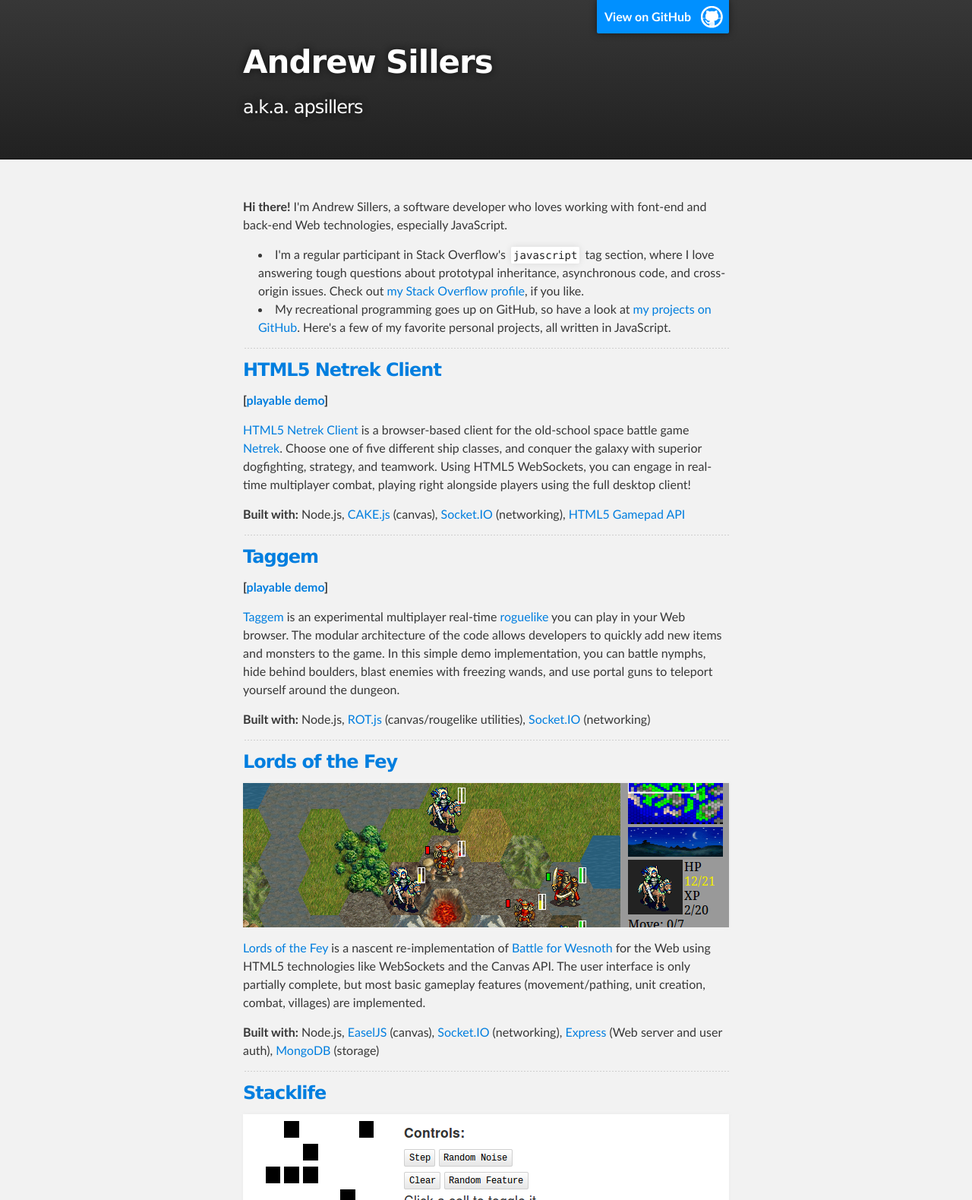
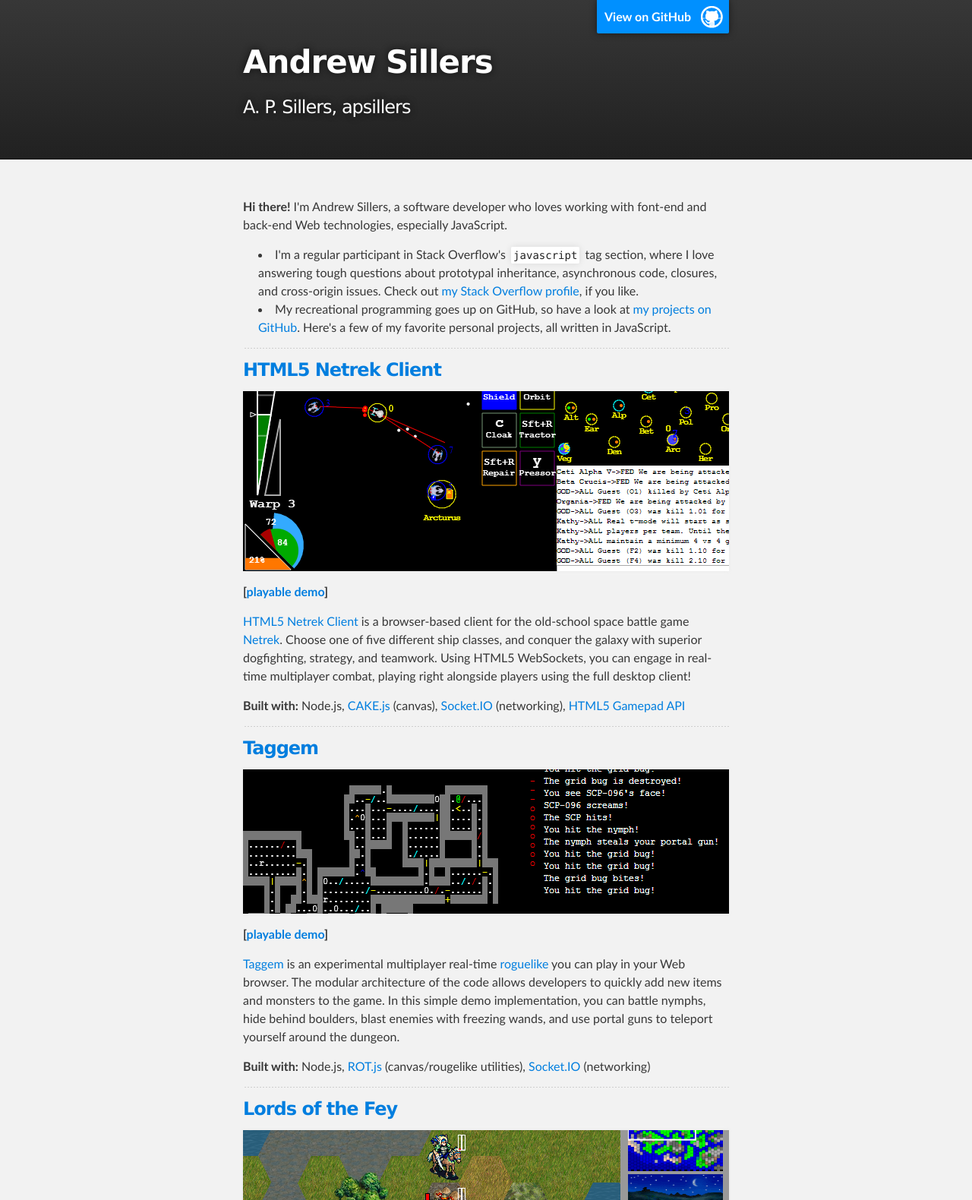
Before and after one commit to apsillers/apsillers.github.com, a plain HTML site: page index.html in a window 1280 px wide. Shown: the top 1580 px of the page at 76% size. Drawn offline with Linux system fonts and the light colour scheme.

Commit message:
Replace master branch with page content via GitHub

```diff
--- a/index.html
+++ b/index.html
@@ -4,7 +4,7 @@
   <head>
     <meta charset='utf-8'>
     <meta http-equiv="X-UA-Compatible" content="chrome=1">
-    <meta name="description" content="Andrew Sillers : a.k.a. apsillers">
+    <meta name="description" content="Andrew Sillers : A. P. Sillers, apsillers">
 
     <link rel="stylesheet" type="text/css" media="screen" href="stylesheets/stylesheet.css">
 
@@ -19,7 +19,7 @@
           <a id="forkme_banner" href="https://github.com/apsillers">View on GitHub</a>
 
           <h1 id="project_title">Andrew Sillers</h1>
-          <h2 id="project_tagline">a.k.a. apsillers</h2>
+          <h2 id="project_tagline">A. P. Sillers, apsillers</h2>
 
         </header>
     </div>
@@ -30,12 +30,14 @@
         <p><strong>Hi there!</strong> I'm Andrew Sillers, a software developer who loves working with font-end and back-end Web technologies, especially JavaScript.</p>
 
 <ul>
-<li>I'm a regular participant in Stack Overflow's <code>javascript</code> tag section, where I love answering tough questions about prototypal inheritance, asynchronous code, and cross-origin issues. Check out <a href="https://stackoverflow.com/users/710446/apsillers">my Stack Overflow profile</a>, if you like.</li>
+<li>I'm a regular participant in Stack Overflow's <code>javascript</code> tag section, where I love answering tough questions about prototypal inheritance, asynchronous code, closures, and cross-origin issues. Check out <a href="https://stackoverflow.com/users/710446/apsillers">my Stack Overflow profile</a>, if you like.</li>
 <li>My recreational programming goes up on GitHub, so have a look at <a href="https://github.com/apsillers">my projects on GitHub</a>.
 Here's a few of my favorite personal projects, all written in JavaScript.</li>
 </ul><hr><h3>
 <a name="html5-netrek-client" class="anchor" href="#html5-netrek-client"><span class="octicon octicon-link"></span></a><strong><a href="https://github.com/apsillers/html5-netrek">HTML5 Netrek Client</a></strong>
 </h3>
+
+<p><a href="https://github.com/apsillers/html5-netrek"><img src="https://apsillers.github.io/images/projects/netrek.png" alt="HTML5 Netrek screenshot"></a></p>
 
 <p><strong>[<a href="https://netrek-apsillers.rhcloud.com/">playable demo</a>]</strong></p>
 
@@ -46,6 +48,8 @@ Here's a few of my favorite personal projects, all written in JavaScript.</li>
 <hr><h3>
 <a name="taggem" class="anchor" href="#taggem"><span class="octicon octicon-link"></span></a><strong><a href="https://github.com/apsillers/Taggem">Taggem</a></strong>
 </h3>
+
+<p><a href="https://github.com/apsillers/taggem"><img src="https://apsillers.github.io/images/projects/taggem.png" alt="Taggem screenshot"></a></p>
 
 <p><strong>[<a href="https://taggem-apsillers.rhcloud.com/">playable demo</a>]</strong></p>
 
```
Also changed, not shown: params.json (+1 -1 lines).
